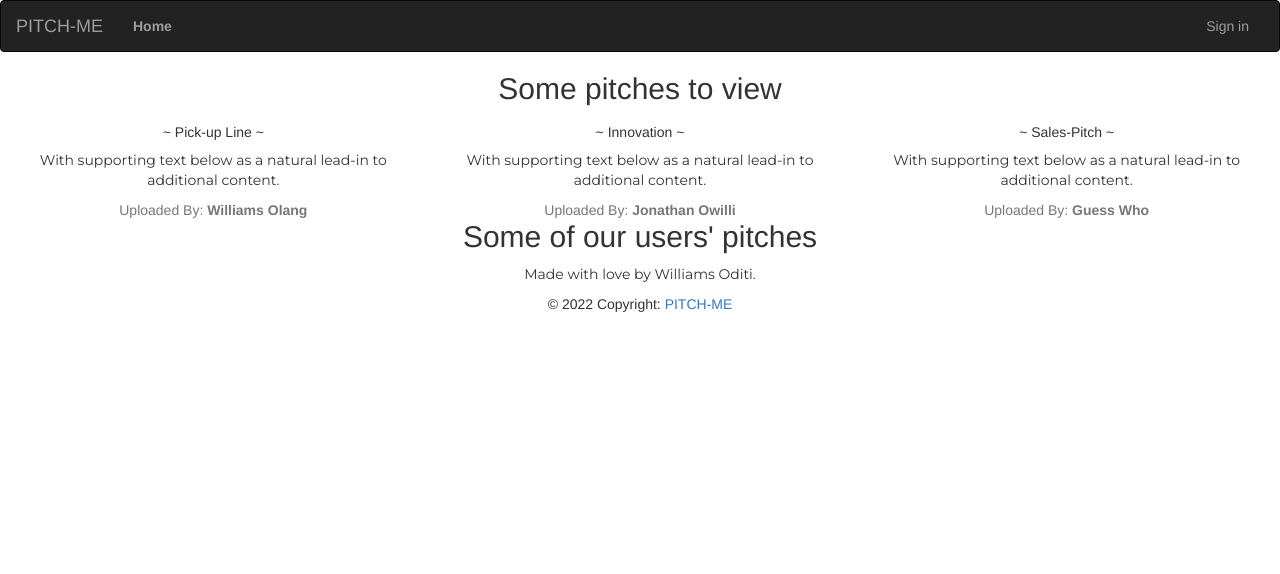
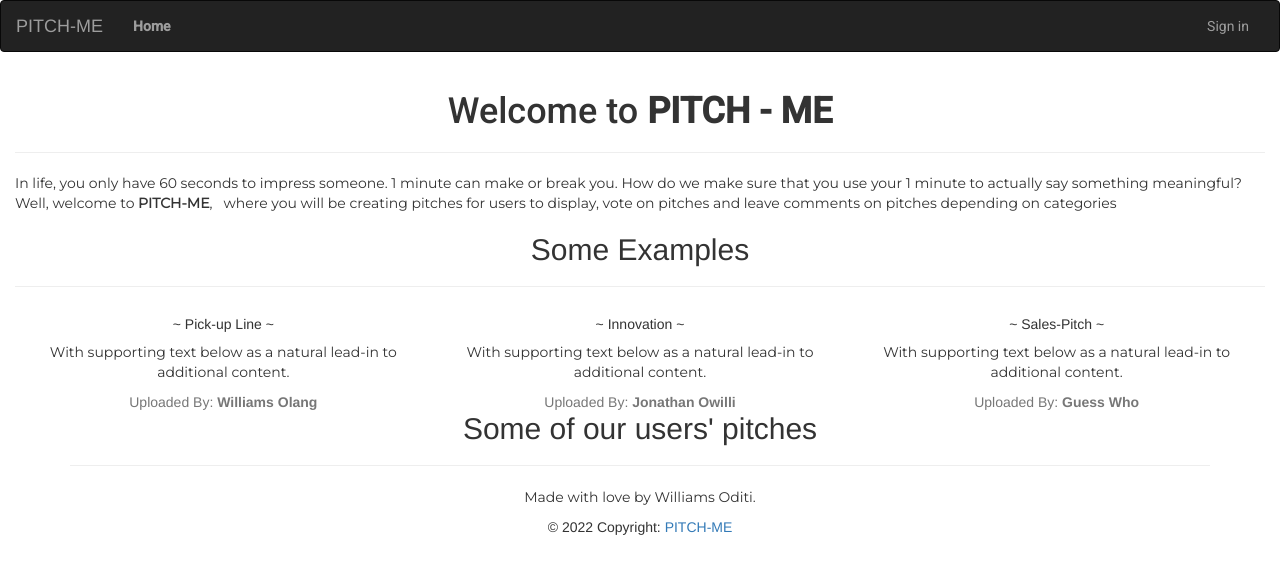
Before and after one commit to Williamsoditi/Pitch-ME, a Flask app: page / in a window 1280 px wide. Shown: the top 574 px of the page. Run offline with Flask 2, Linux system fonts and the light colour scheme; data that the repository does not hold is empty; some libraries are stand-ins or nearby versions.

Commit message:
Feat : Adds landing page

```diff
--- a/app/static/css/index.css
+++ b/app/static/css/index.css
@@ -3,6 +3,6 @@
 p{
     font-family: 'Montserrat', sans-serif;
 }
-h3{
+h3, li, h1{
     font-family: 'Roboto', sans-serif;
 }
--- a/app/templates/index.html
+++ b/app/templates/index.html
@@ -21,8 +21,12 @@
     </header>
     <body>
         {% block content %}
-        <h2 class="text-center">Some pitches to view</h2>
-        <div class="card">
+        {% block landing %}
+        {% include 'landing.html'%}
+        {%endblock%}
+        <h2 class="text-center">Some Examples</h2>
+        <hr>
+        <div class="card mb-5">
             <div class="card-body">
                 <div class="col-sm-4">
                     <div class="card text-center">
@@ -58,18 +62,19 @@
         </div>
         <div class="container mt-5">
             <h2 class="text-center">Some of our users' pitches</h2>
+            <hr>
             <div class="row">
                 <div class="col-sm-6">
                     {% for pitch in pitches %}
                     <div class="card text-center">
-                        <div class="card-header">User - Pitches</div>
+                        <div class="card-header">{{ users.username }}</div>
                         <div class="card-body">
                           <h3 class="card-title">Category: {{ pitch.category }}</h3>
                           <p class="card-text">Pitch : {{ pitch.context }}</p>
                         </div>
                         <div class="row">
                             <div class="col-sm-4">
-                                <a class =" btn btn-sm btn-info" href="{{ url_for('main.new_comment', pitch_id = pitch.id)}}">Comment</a>
+                                <a class =" btn btn-sm btn-success" href="{{ url_for('main.new_comment', pitch_id = pitch.id)}}">Comment</a>
                             </div>
                             <div class="col-sm-4">
                                 <a class =" btn btn-sm btn-info" href="{{url_for('main.like',id = pitch.id)}}">Upvotes:{{pitch.upvote.count()}}</a>
--- /dev/null
+++ b/app/templates/landing.html
@@ -0,0 +1,4 @@
+<div class="container-fluid">
+    <h1 class="display-3 text-center">Welcome to <strong>PITCH - ME</strong></h1>
+    <hr>
+    <p>In life, you only have 60 seconds to impress someone. 1 minute can make or break you. How do we make sure that you use your 1 minute to actually say something meaningful?<br>Well, welcome to <strong>PITCH-ME</strong>, &nbsp; where you will be creating pitches for users to display, vote on pitches and leave comments on pitches depending on categories</p>
```
Also changed, not shown: app/static/photos/IMG-20211216-WA0042.jpg (added).
